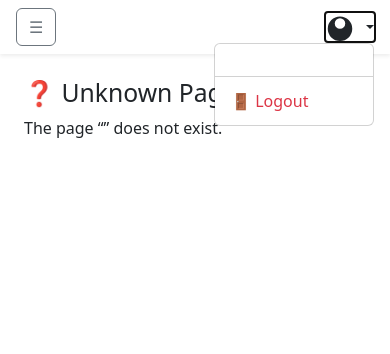
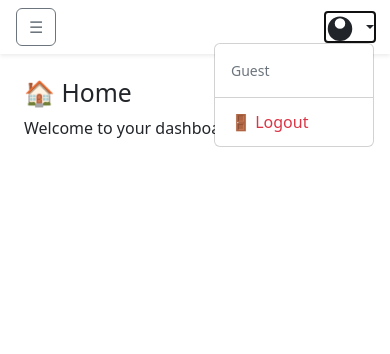
Before and after one commit to ralphmarondev/eprofile, a PHP site: page /dashboard.php in a window 390 px wide, after a click that opens the changed part. Shown: the top 354 px of the page. Run offline with PHP 8.4, Linux system fonts and the light colour scheme; data that the repository does not hold is empty.

Commit message:
implement dashboard

```diff
--- a/dashboard.php
+++ b/dashboard.php
@@ -1,3 +1,7 @@
+<?php
+// Get current page from URL (?page=...)
+$page = $_GET['page'] ?? 'home';
+?>
 <!DOCTYPE html>
 <html lang="en">
 
@@ -60,10 +64,8 @@
               <div id="collapseSettings" class="accordion-collapse collapse">
                 <div class="accordion-body py-1 px-2">
                   <ul class="nav flex-column">
-                    <li><a class="nav-link small <?= $page === 'profile' ? 'active' : '' ?>" href="?page=profile">👤
-                        Profile</a></li>
-                    <li><a class="nav-link small <?= $page === 'security' ? 'active' : '' ?>" href="?page=security">🔒
-                        Security</a></li>
+                    <li><a class="nav-link small <?= $page === 'profile' ? 'active' : '' ?>" href="?page=profile">👤 Profile</a></li>
+                    <li><a class="nav-link small <?= $page === 'security' ? 'active' : '' ?>" href="?page=security">🔒 Security</a></li>
                   </ul>
                 </div>
               </div>
@@ -87,23 +89,22 @@
                 d="M13.468 12.37C12.758 11.226 11.479 10.5 10 10.5c-1.48 0-2.758.726-3.468 1.87A6.987 6.987 0 0 0 8 15a6.987 6.987 0 0 0 5.468-2.63z" />
               <path fill-rule="evenodd" d="M8 9a3 3 0 1 0 0-6 3 3 0 0 0 0 6zm0 7a7 7 0 1 0 0-14 7 7 0 0 0 0 14z" />
             </svg>
-            <span class="d-none d-md-inline"><?= htmlspecialchars($username) ?></span>
+            <span class="d-none d-md-inline" id="usernameDisplay">Loading...</span>
           </a>
           <ul class="dropdown-menu dropdown-menu-end">
-            <li class="dropdown-header"><?= htmlspecialchars($username) ?></li>
-            <li>
-              <hr class="dropdown-divider">
-            </li>
+            <li class="dropdown-header" id="usernameDropdown">Loading...</li>
+            <li><hr class="dropdown-divider"></li>
             <li><a class="dropdown-item text-danger" href="logout.php">🚪 Logout</a></li>
           </ul>
         </div>
       </nav>
 
       <!-- Page Content -->
-      <div class="p-4">
+      <div class="p-4" id="pageContent">
+        <!-- Content loaded dynamically by PHP -->
         <?php if ($page === 'home'): ?>
           <h2>🏠 Home</h2>
-          <p>Welcome to your dashboard, <?= htmlspecialchars($username) ?>!</p>
+          <p>Welcome to your dashboard, <span id="usernameWelcome">Loading...</span>!</p>
         <?php elseif ($page === 'reports'): ?>
           <h2>📊 Reports</h2>
           <p>This is where your reports will show.</p>
@@ -125,6 +126,16 @@
     function toggleSidebar() {
       document.getElementById("sidebar").classList.toggle("show");
     }
+
+    // Populate user data from localStorage
+    const email = localStorage.getItem('user_email') || 'Guest';
+    document.getElementById('usernameDisplay').textContent = email;
+    document.getElementById('usernameDropdown').textContent = email;
+
+    const usernameWelcome = document.getElementById('usernameWelcome');
+    if (usernameWelcome) {
+      usernameWelcome.textContent = email;
+    }
   </script>
 
 </body>
--- a/index.php
+++ b/index.php
@@ -108,6 +108,11 @@
 				.then(res => res.json())
 				.then(data => {
 					if (data.success === "1") {
+						// Save user info to localStorage
+						localStorage.setItem("user_id", data.id);
+						localStorage.setItem("user_email", data.email);
+						localStorage.setItem("user_role", data.role);
+
 						successModal.show();
 					} else {
 						errorMessage.textContent = data.error || "Something went wrong.";
```
